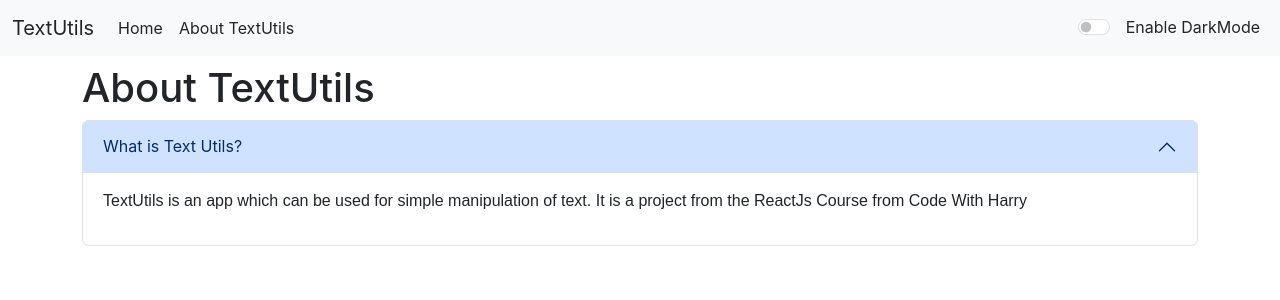
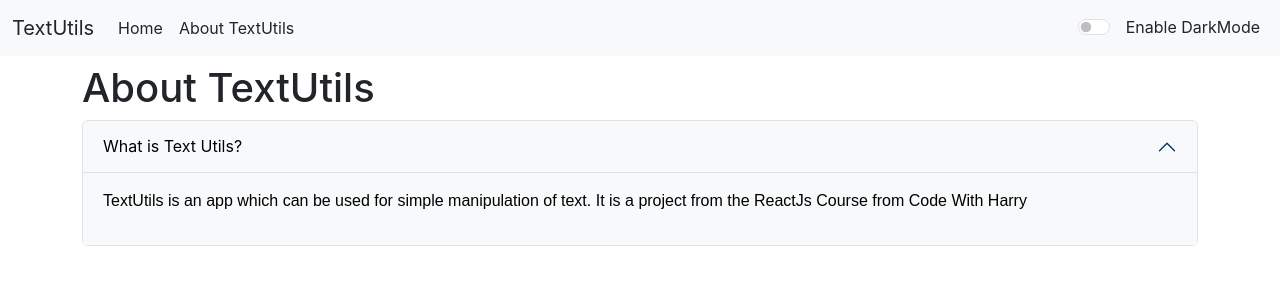
Before and after one commit to AbhiVishwak27/trains4, a React (Create React App) app: page /about in a window 1280 px wide. Shown: the top 300 px of the page. Built offline with nearby package versions, Linux system fonts and the light colour scheme.

Commit message:
Added dark mode for About Page, The app is now complete.

```diff
--- a/src/component/About.js
+++ b/src/component/About.js
@@ -1,9 +1,20 @@
 import React from 'react'
 
 export default function About(props) {
-    // let sty = {
-    //     pass
-    // }
+    let tColor = '';
+    let bColor = '';
+    let sty = {}
+    if (props.mode === 'light'){
+        tColor = "black";
+        bColor = "#f8f9fa";
+    } else if (props.mode === 'dark') {
+        tColor = "white";
+        bColor = "#212529";
+    }
+    sty = {
+        color: tColor,
+        backgroundColor: bColor
+    }
     let txtColor = '';
     if (props.mode === 'light'){
         txtColor = "dark";
@@ -20,12 +31,12 @@
     <div className="accordion" id="infoApp">
         <div className="accordion-item">
             <h2 className="accordion-header">
-                <button className="accordion-button" type="button" data-bs-toggle="collapse" data-bs-target="#collapseOne" aria-expanded="true" aria-controls="collapseOne">
+                <button className="accordion-button" type="button" data-bs-toggle="collapse" data-bs-target="#collapseOne" aria-expanded="true" aria-controls="collapseOne" style={sty}>
                     What is Text Utils?
                 </button>
             </h2>
             <div id="collapseOne" className="accordion-collapse collapse show" data-bs-parent="#infoApp">
-                <div className="accordion-body">
+                <div className="accordion-body" style={sty}>
                     <p>TextUtils is an app which can be used for simple manipulation of text. It is a project from the ReactJs Course from Code With Harry</p>
                 </div>
             </div>
```
